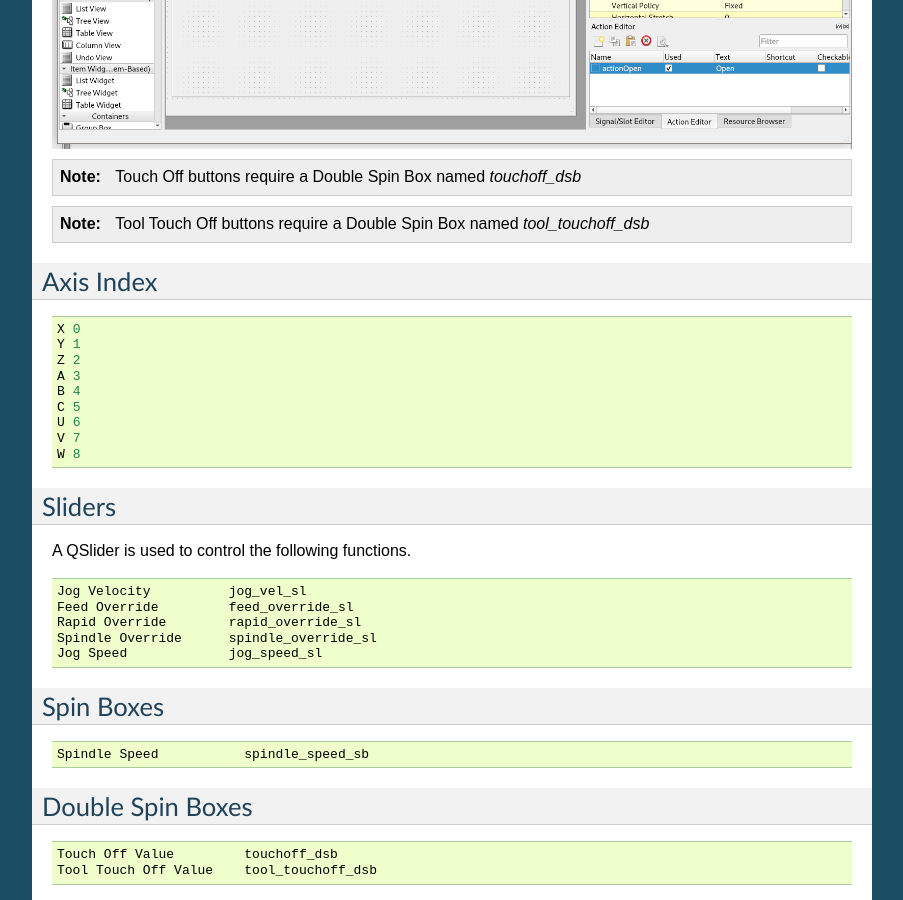
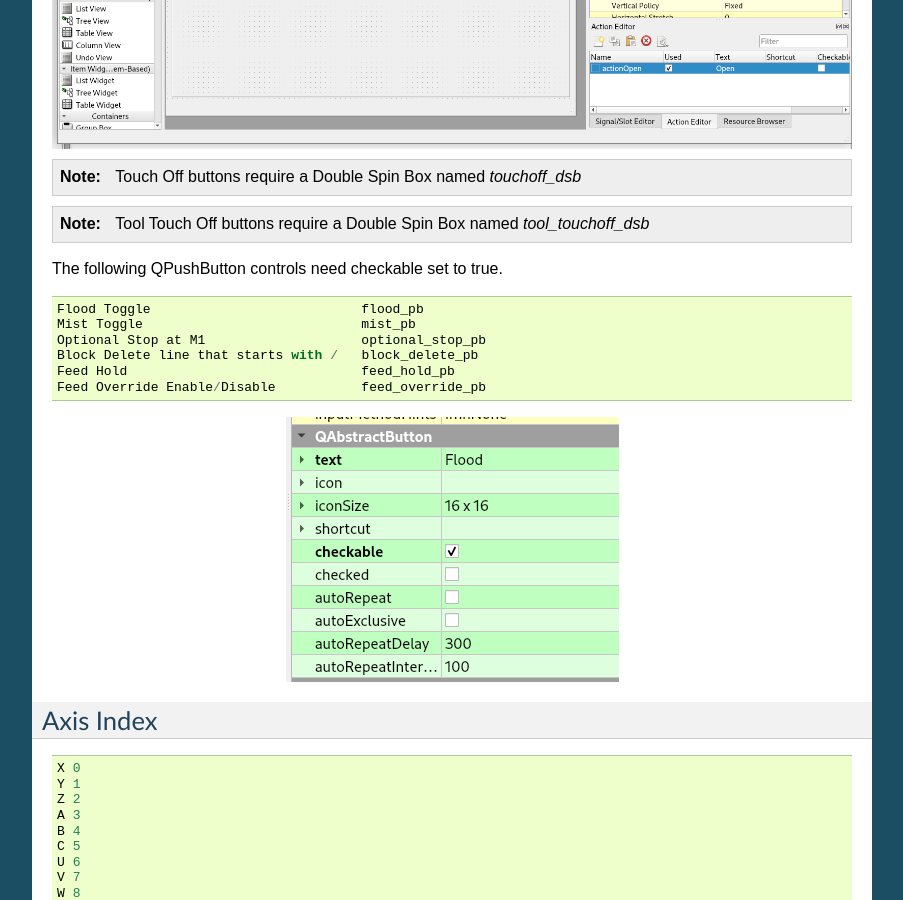
Before and after one commit to jethornton/flexgui, a Sphinx documentation site: the page built from docs/source/controls.rst, in a window 1280 px wide and 900 px high, scrolled down 1035 px. Shown: the whole window, without its empty margins (198-1101 px from the left). Built offline with Sphinx 7.4.7, drawn with Linux system fonts in a browser that asks for light colours.

Commit message:
update docs
Signed-off-by: John Thornton <dev@gnipsel.com>

```diff
--- a/docs/source/controls.rst
+++ b/docs/source/controls.rst
@@ -51,6 +51,20 @@
 .. note:: Touch Off buttons require a Double Spin Box named `touchoff_dsb`
 .. note:: Tool Touch Off buttons require a Double Spin Box named `tool_touchoff_dsb`
 
+The following QPushButton controls need checkable set to true.
+::
+
+	Flood Toggle                           flood_pb
+	Mist Toggle                            mist_pb
+	Optional Stop at M1                    optional_stop_pb
+	Block Delete line that starts with /   block_delete_pb
+	Feed Hold                              feed_hold_pb
+	Feed Override Enable/Disable           feed_override_pb
+
+.. image:: /images/checkable-pb.png
+   :align: center
+
+
 Axis Index
 ----------
 ::
```
Also changed, not shown: docs/source/images/checkable-pb.png (added).
